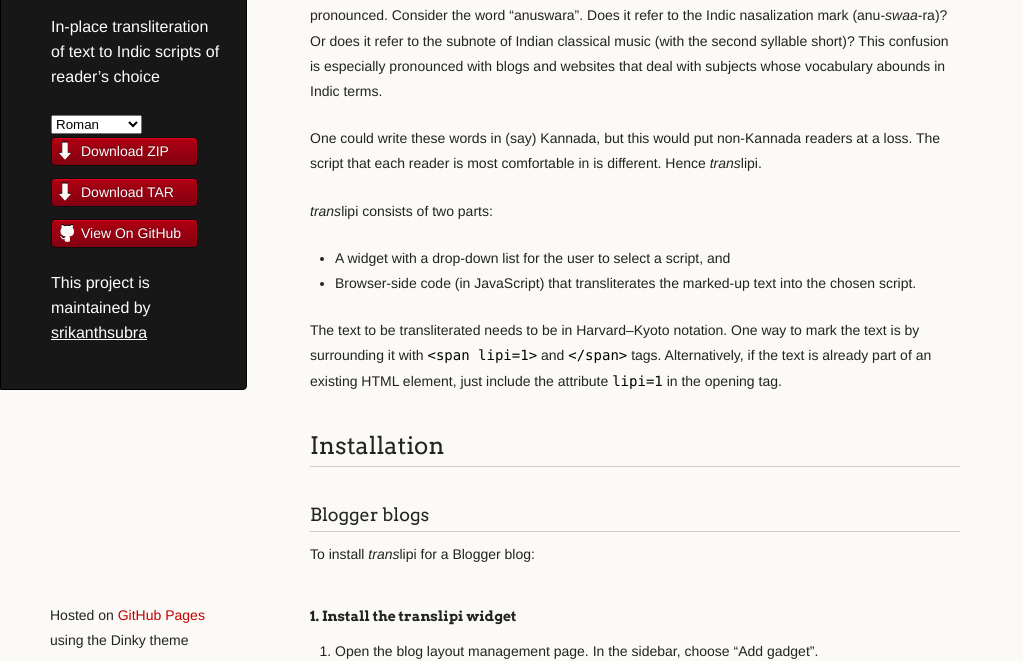
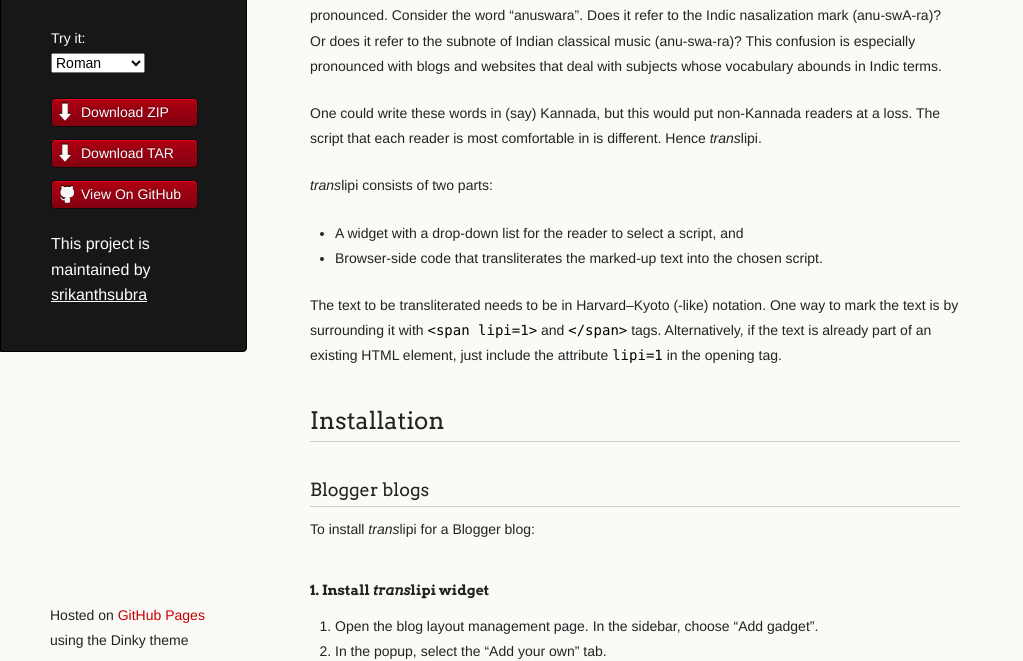
Before and after one commit to srikanthsubra/translipi, a plain HTML site: page index.html in a window 1280 px wide. Shown: the part 115-776 px from the top of the page, without its empty margins (0-1023 px from the left). Drawn offline with Linux system fonts and the light colour scheme; a script that the page names is missing.

Commit message:
mark up text

```diff
--- a/index.html
+++ b/index.html
@@ -3,7 +3,7 @@
   <head>
     <meta charset="utf-8">
     <meta http-equiv="X-UA-Compatible" content="chrome=1">
-    <title>Translipi by srikanthsubra</title>
+    <title>translipi by srikanthsubra</title>
 
     <link rel="stylesheet" href="stylesheets/styles.css">
     <link rel="stylesheet" href="stylesheets/github-light.css">
@@ -31,10 +31,12 @@
     <div class="wrapper">
       <header>
         <h1 class="header"><i>trans</i><span lipi=1>lipi</span></h1>
-        <p class="header">In-place transliteration of text to Indic scripts of reader’s choice</p>
+        <!--<p class="header">In-place transliteration of text to Indic scripts of reader’s choice</p>-->
 
-        <form id="frmTranslipi">
-         <select id="cbScriptChoice" onchange=handleScriptChange()>
+        <p class="header">
+        <form id="frmTranslipi" >
+        Try it:<br/>
+         <select id="cbScriptChoice" style="font-size: 14px" onchange=handleScriptChange()>
             <option value="sa">Devanagari
             <option value="kn">Kannada
             <option value="ml">Malayalam
@@ -43,6 +45,7 @@
             <option value="te">Telugu
         </select>
         </form>
+        </p>
 
         <ul>
           <li class="download"><a class="buttons" href="https://github.com/srikanthsubra/translipi/zipball/master">Download ZIP</a></li>
@@ -56,26 +59,26 @@
       </header>
       <section>
         <h2>
-<a id="what-is-translipi" class="anchor" href="#what-is-translipi" aria-hidden="true"><span class="octicon octicon-link"></span></a>What is <em>trans</em>lipi?</h2>
+<a id="what-is-translipi" class="anchor" href="#what-is-translipi" aria-hidden="true"><span class="octicon octicon-link"></span></a>What is <em>trans</em><span lipi=1>lipi</span>?</h2>
 
 <p>The English alphabet is inadequate to accurately denote how words from Indian languages are pronounced.
 Consider the word “anuswara”.
-Does it refer to the Indic nasalization mark (anu-<em>swaa</em>-ra)?
-Or does it refer to the subnote of Indian classical music (with the second syllable short)?
+Does it refer to the Indic nasalization mark (anu-<span lipi=1>swA</span>-ra)?
+Or does it refer to the subnote of Indian classical music (anu-<span lipi=1>swa</span>-ra)?
 This confusion is especially pronounced with blogs and websites that deal with subjects whose vocabulary abounds in Indic terms.</p>
 
 <p>One could write these words in (say) Kannada, but this would put non-Kannada readers at a loss.
 The script that each reader is most comfortable in is different.
-Hence <em>trans</em>lipi.</p>
+Hence <em>trans</em><span lipi=1>lipi</span>.</p>
 
-<p><em>trans</em>lipi consists of two parts:</p>
+<p><em>trans</em><span lipi=1>lipi</span> consists of two parts:</p>
 
 <ul>
-<li>A widget with a drop-down list for the user to select a script, and</li>
-<li>Browser-side code (in JavaScript) that transliterates the marked-up text into the chosen script.</li>
+<li>A widget with a drop-down list for the reader to select a script, and</li>
+<li>Browser-side code that transliterates the marked-up text into the chosen script.</li>
 </ul>
 
-<p>The text to be transliterated needs to be in Harvard–Kyoto notation.
+<p>The text to be transliterated needs to be in Harvard–Kyoto (-like) notation.
 One way to mark the text is by surrounding it with <code>&lt;span lipi=1&gt;</code> and <code>&lt;/span&gt;</code> tags.
 Alternatively, if the text is already part of an existing HTML element, just include the attribute <code>lipi=1</code> in the opening tag.</p>
 
@@ -85,10 +88,10 @@ Alternatively, if the text is already part of an existing HTML element, just inc
 <h3>
 <a id="blogger-blogs" class="anchor" href="#blogger-blogs" aria-hidden="true"><span class="octicon octicon-link"></span></a>Blogger blogs</h3>
 
-<p>To install <em>trans</em>lipi for a Blogger blog:</p>
+<p>To install <em>trans</em><span lipi=1>lipi</span> for a Blogger blog:</p>
 
 <h4>
-<a id="1-install-the-translipi-widget" class="anchor" href="#1-install-the-translipi-widget" aria-hidden="true"><span class="octicon octicon-link"></span></a>1. Install the translipi widget</h4>
+<a id="1-install-the-translipi-widget" class="anchor" href="#1-install-the-translipi-widget" aria-hidden="true"><span class="octicon octicon-link"></span></a>1. Install <em>trans</em><span lipi=1>lipi</span> widget</h4>
 
 <ol>
 <li>Open the blog layout management page.  In the sidebar, choose “Add gadget”.</li>
@@ -97,7 +100,7 @@ Alternatively, if the text is already part of an existing HTML element, just inc
 </ol>
 
 <h4>
-<a id="2-add-the-javascript-code" class="anchor" href="#2-add-the-javascript-code" aria-hidden="true"><span class="octicon octicon-link"></span></a>2. Add the JavaScript code.</h4>
+<a id="2-add-the-javascript-code" class="anchor" href="#2-add-the-javascript-code" aria-hidden="true"><span class="octicon octicon-link"></span></a>2. Install browser-side code</h4>
 
 <ol>
 <li>Open the blog template management page.  Click the "Edit HTML” button.</li>
```
